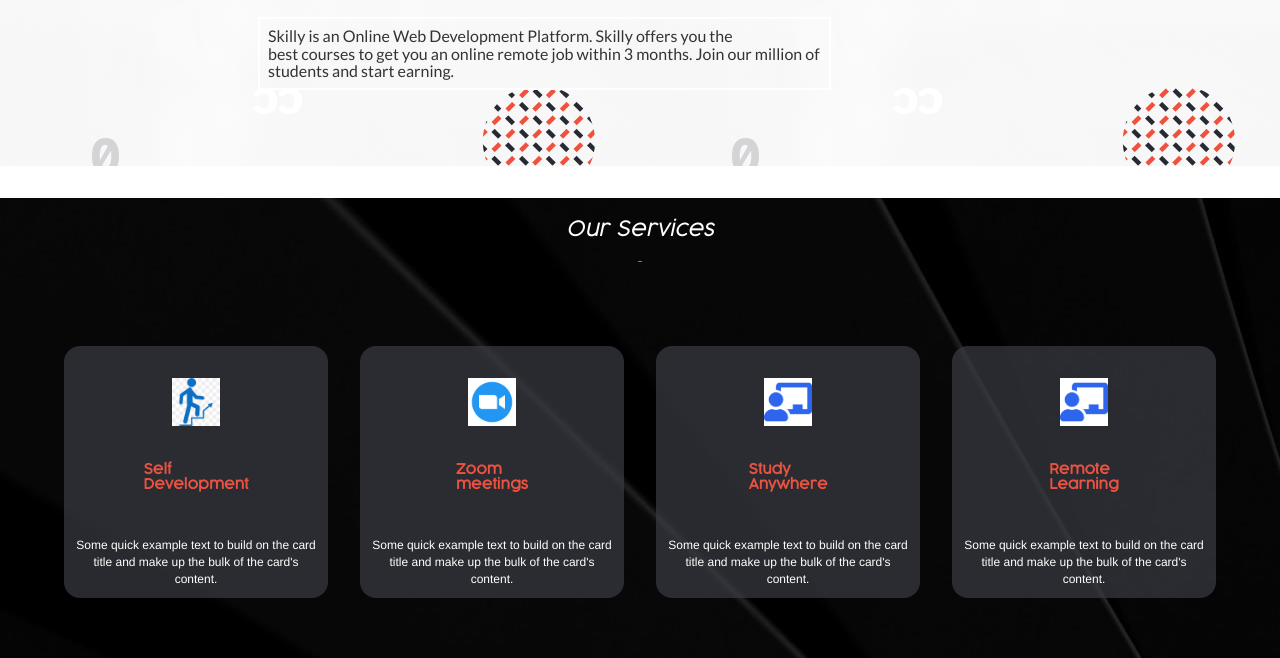
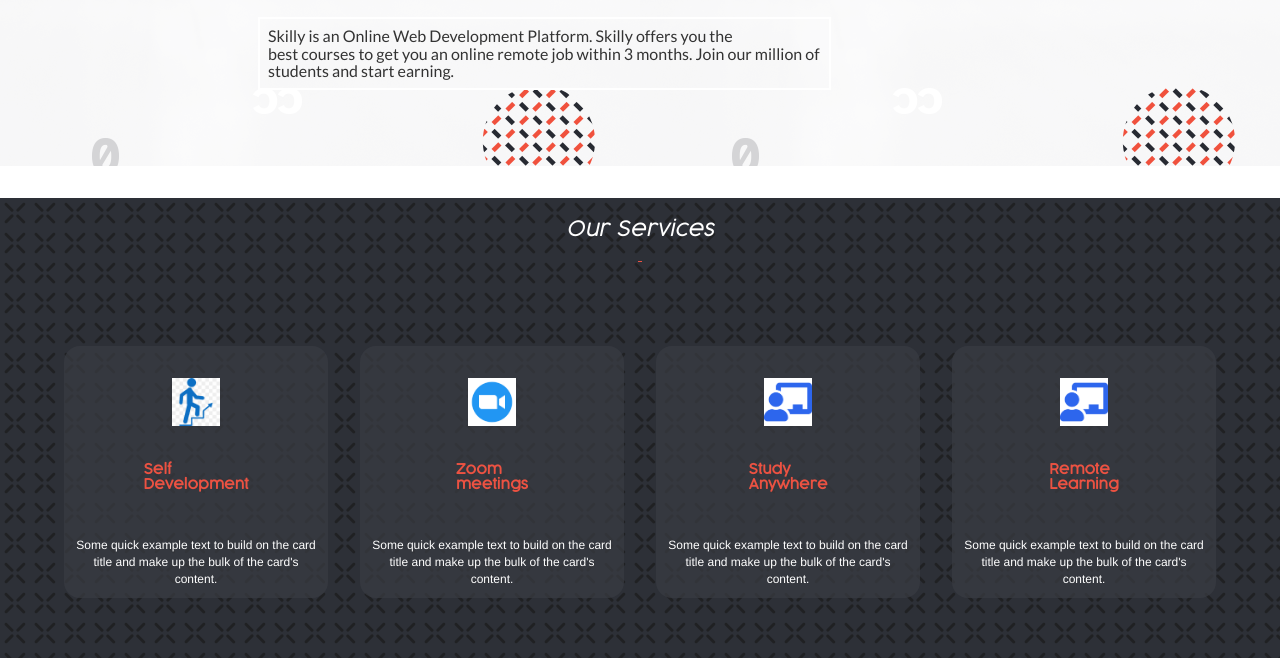
Before and after one commit to Paul-js-hub/first-capstone-project, a website: page index.html in a window 1280 px wide. Shown: the part 257-915 px from the top of the page. Drawn offline with nearby package versions, Linux system fonts and the light colour scheme.

Commit message:
Modifey the service section to have a background image

```diff
--- a/style.css
+++ b/style.css
@@ -81,7 +81,7 @@ h3.description-paragraph {
   flex-direction: column;
   justify-content: center;
   align-items: center;
-  background-image: url("/images/services-bg.jpg");
+  background-image: url(images/services.png);
   margin: 32px 0;
 }
 
```
